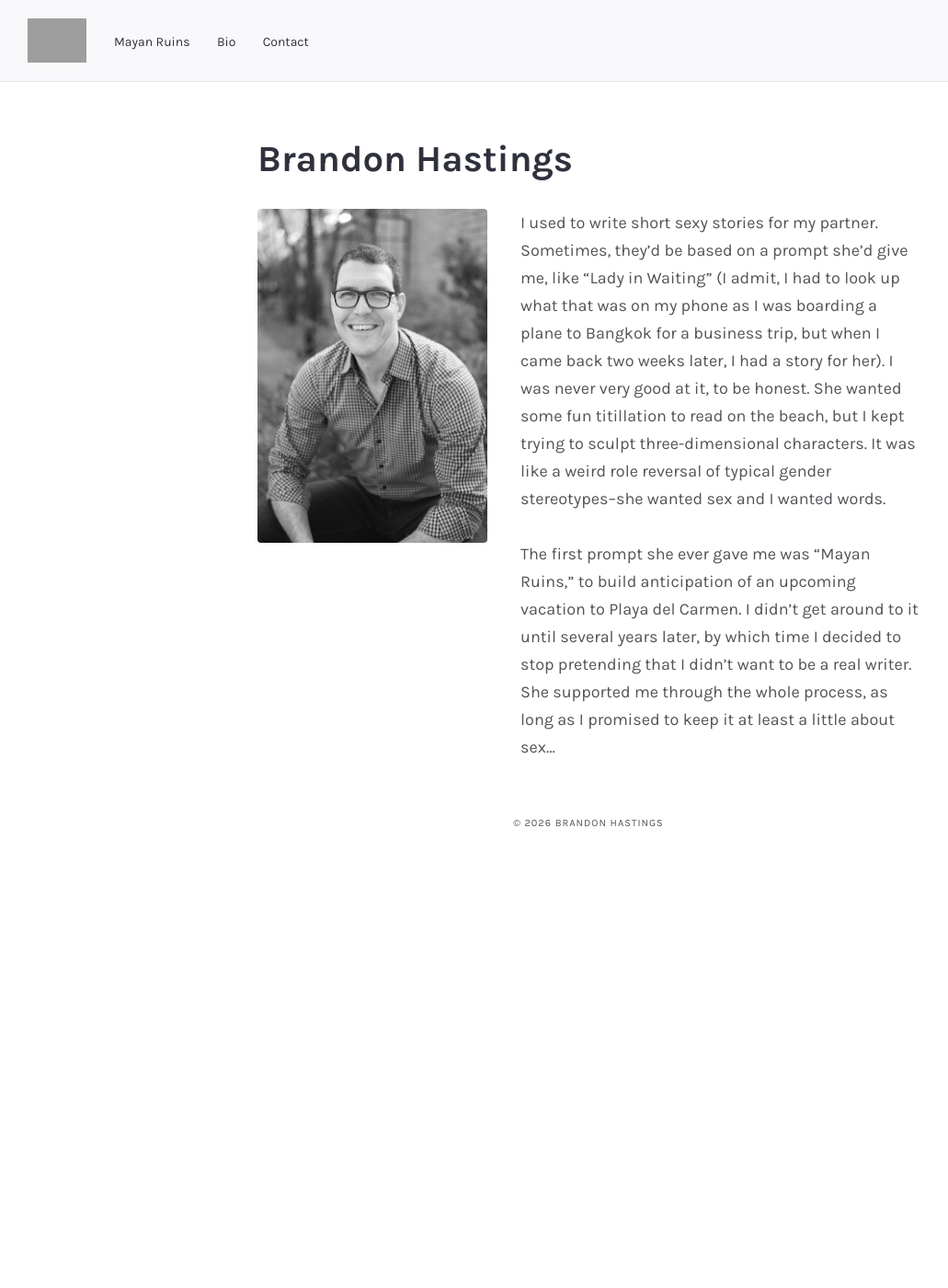
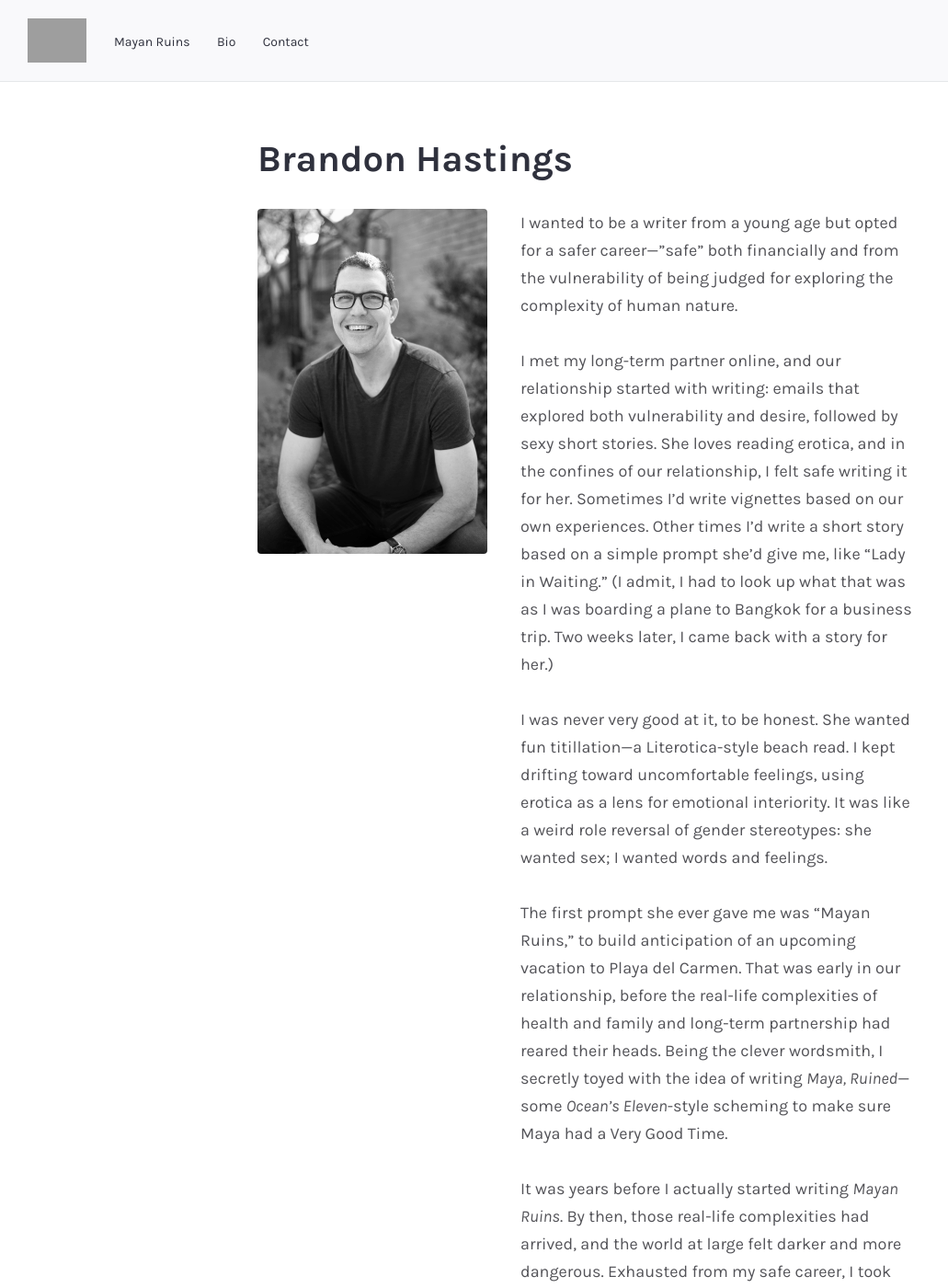
Before and after one commit to bbyars/bbyars.github.com, a Jekyll site: the page built from bio.md, in a window 1280 px wide and 1400 px high. Shown: the whole window at 92% size, without its empty margins (0-1031 px from the left). Built offline with Jekyll 4.4.1, drawn with Linux system fonts in a browser that asks for light colours; some of the changed text lies outside the part shown; grey boxes are pictures that could not be loaded.

Commit message:
Updated bio, book text, headshot

```diff
--- a/bio.md
+++ b/bio.md
@@ -6,16 +6,37 @@ featured_image: /assets/images/authorimage.jpg
 page_class: bio-page
 ---
 
-I used to write short sexy stories for my partner. Sometimes, they'd be based
-on a prompt she'd give me, like "Lady in Waiting" (I admit, I had to look up
-what that was on my phone as I was boarding a plane to Bangkok for a business
-trip, but when I came back two weeks later, I had a story for her). I was never
-very good at it, to be honest. She wanted some fun titillation to read on the beach,
-but I kept trying to sculpt three-dimensional characters. It was like a weird
-role reversal of typical gender stereotypes--she wanted sex and I wanted words.
+I wanted to be a writer from a young age but opted for a safer career—"safe"
+both financially and from the vulnerability of being judged for exploring the
+complexity of human nature.
+
+I met my long-term partner online, and our relationship started with writing:
+emails that explored both vulnerability and desire, followed by sexy short stories.
+She loves reading erotica, and in the confines of our relationship, I felt safe
+writing it for her. Sometimes I'd write vignettes based on our own experiences.
+Other times I'd write a short story based on a simple prompt she'd give me, like
+"Lady in Waiting." (I admit, I had to look up what that was as I was boarding a plane
+to Bangkok for a business trip. Two weeks later, I came back with a story for her.)
+
+I was never very good at it, to be honest. She wanted fun titillation---a
+Literotica-style beach read. I kept drifting toward uncomfortable feelings, using
+erotica as a lens for emotional interiority. It was like a weird role reversal of
+gender stereotypes: she wanted sex; I wanted words and feelings.
 
 The first prompt she ever gave me was "Mayan Ruins," to build anticipation of
-an upcoming vacation to Playa del Carmen. I didn't get around to it until several
-years later, by which time I decided to stop pretending that I didn't want to be
-a real writer. She supported me through the whole process, as long as I promised
-to keep it at least a little about sex...
+an upcoming vacation to Playa del Carmen. That was early in our relationship,
+before the real-life complexities of health and family and long-term partnership
+had reared their heads. Being the clever wordsmith, I secretly toyed with the idea
+of writing _Maya, Ruined_—some _Ocean's Eleven_-style scheming to make sure Maya had a
+Very Good Time.
+
+It was years before I actually started writing _Mayan Ruins_. By then, those
+real-life complexities had arrived, and the world at large felt darker and more
+dangerous. Exhausted from my safe career, I took advantage of a sabbatical to
+revisit my writing dreams, and embraced the kind of writing where characters
+feel real and complex, three-dimensional sculptures rather than simple caricatures.
+By picking up a prompt that had been abandoned for nearly a decade, I gave myself
+the safety of pretending that I was still writing for someone else, allowing me to
+explore vulnerability and human nature more deeply than I ever had before.
+
+As long as Maya got properly ruined in the end.
```
Also changed, not shown: mayan-ruins.md (+3 -6 lines), assets/images/authorimage.jpg, 4 other files.
